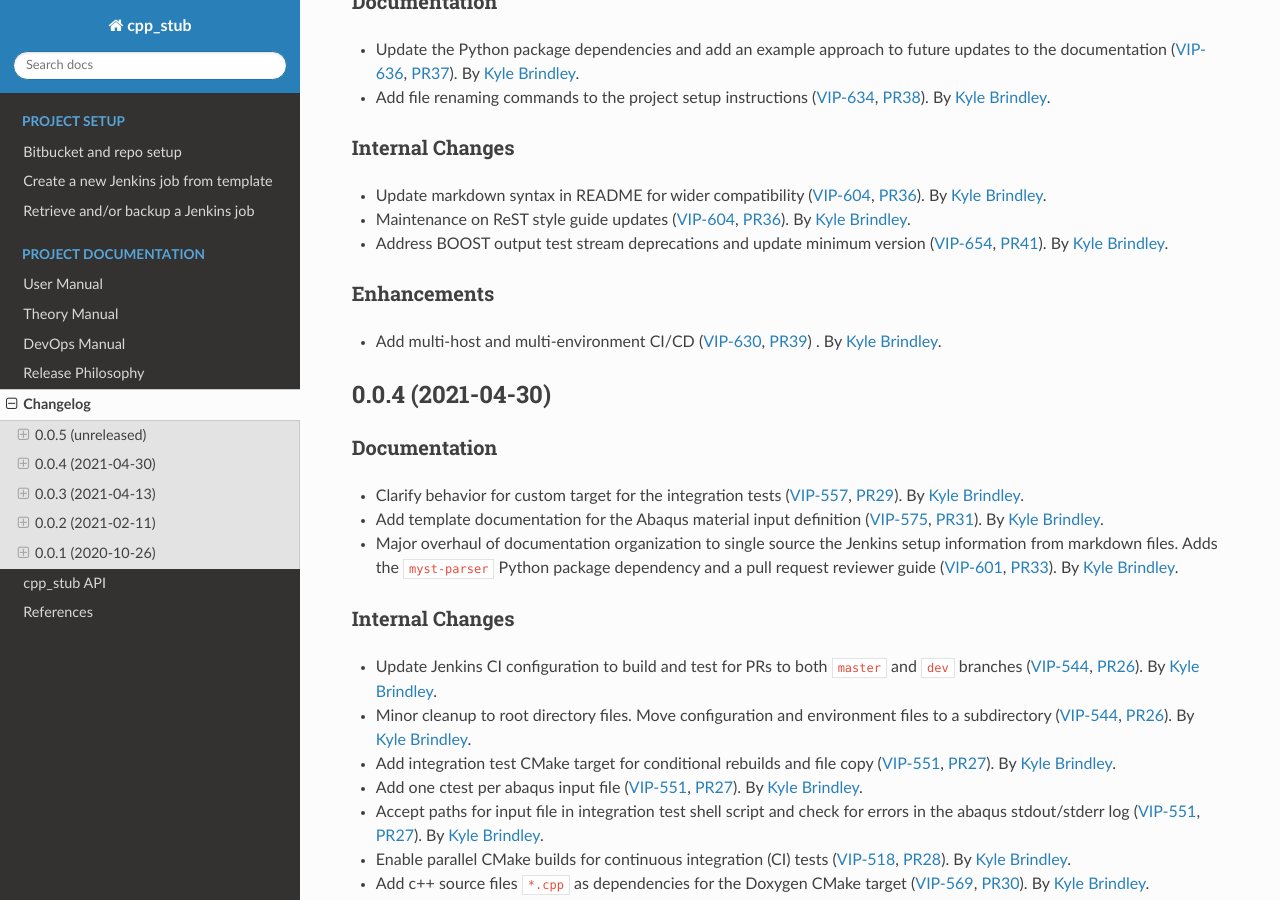
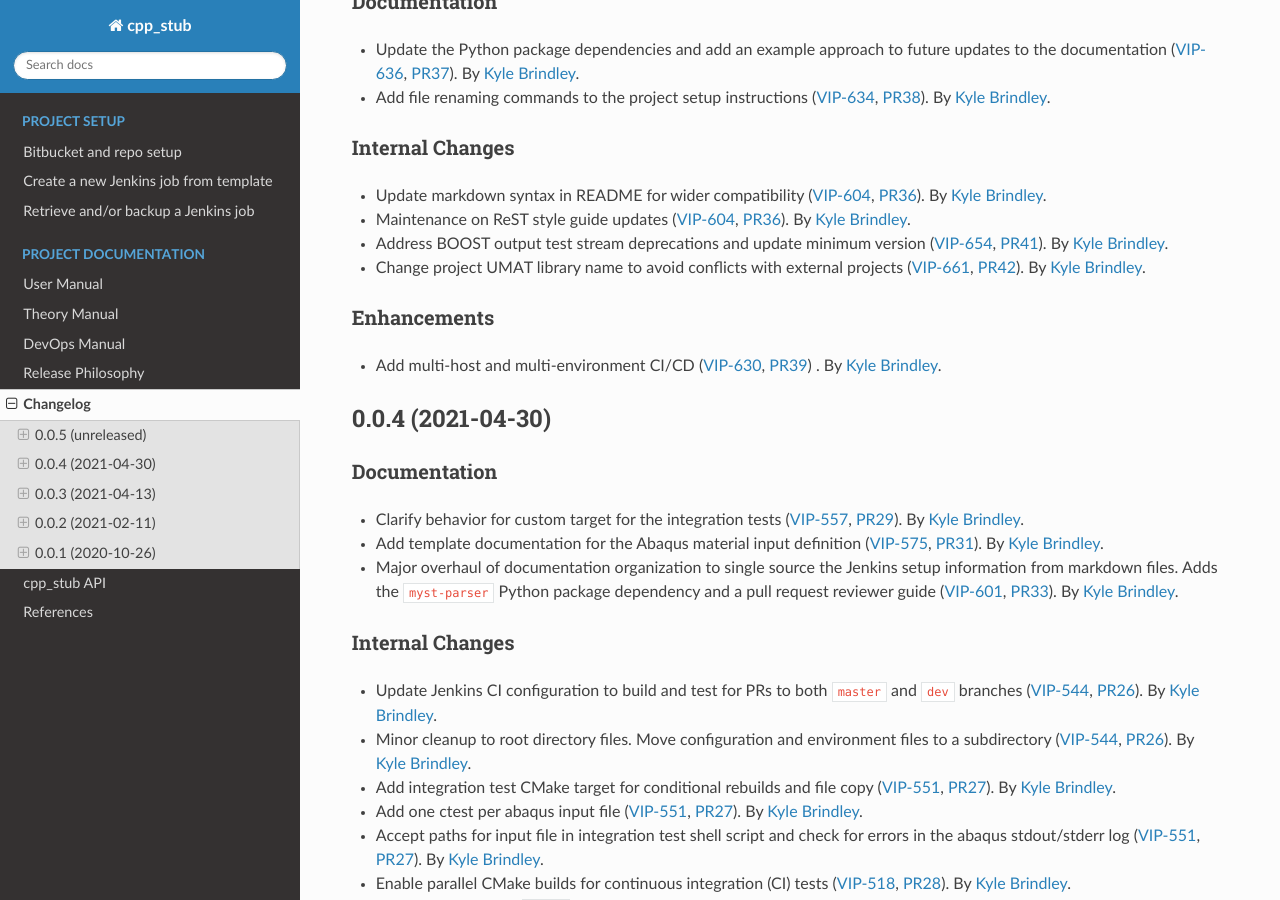
Before and after one commit to lanl/tardigrade-asp, a Sphinx documentation site: the page built from docs/changelog.rst, in a window 1280 px wide and 900 px high, scrolled down 350 px. Built offline with Sphinx 7.4.7 and the Read the Docs theme 2.0.0, drawn with Linux system fonts in a browser that asks for light colours.

Commit message:
DOC: update changelog

```diff
--- a/docs/changelog.rst
+++ b/docs/changelog.rst
@@ -25,6 +25,8 @@ Internal Changes
 - Maintenance on ReST style guide updates (:jira:`604`, :pull:`36`). By `Kyle Brindley`_.
 - Address BOOST output test stream deprecations and update minimum version
   (:jira:`654`, :pull:`41`). By `Kyle Brindley`_.
+- Change project UMAT library name to avoid conflicts with external projects (:jira:`661`, :pull:`42`). By `Kyle
+  Brindley`_.
 
 Enhancements
 ============
```
